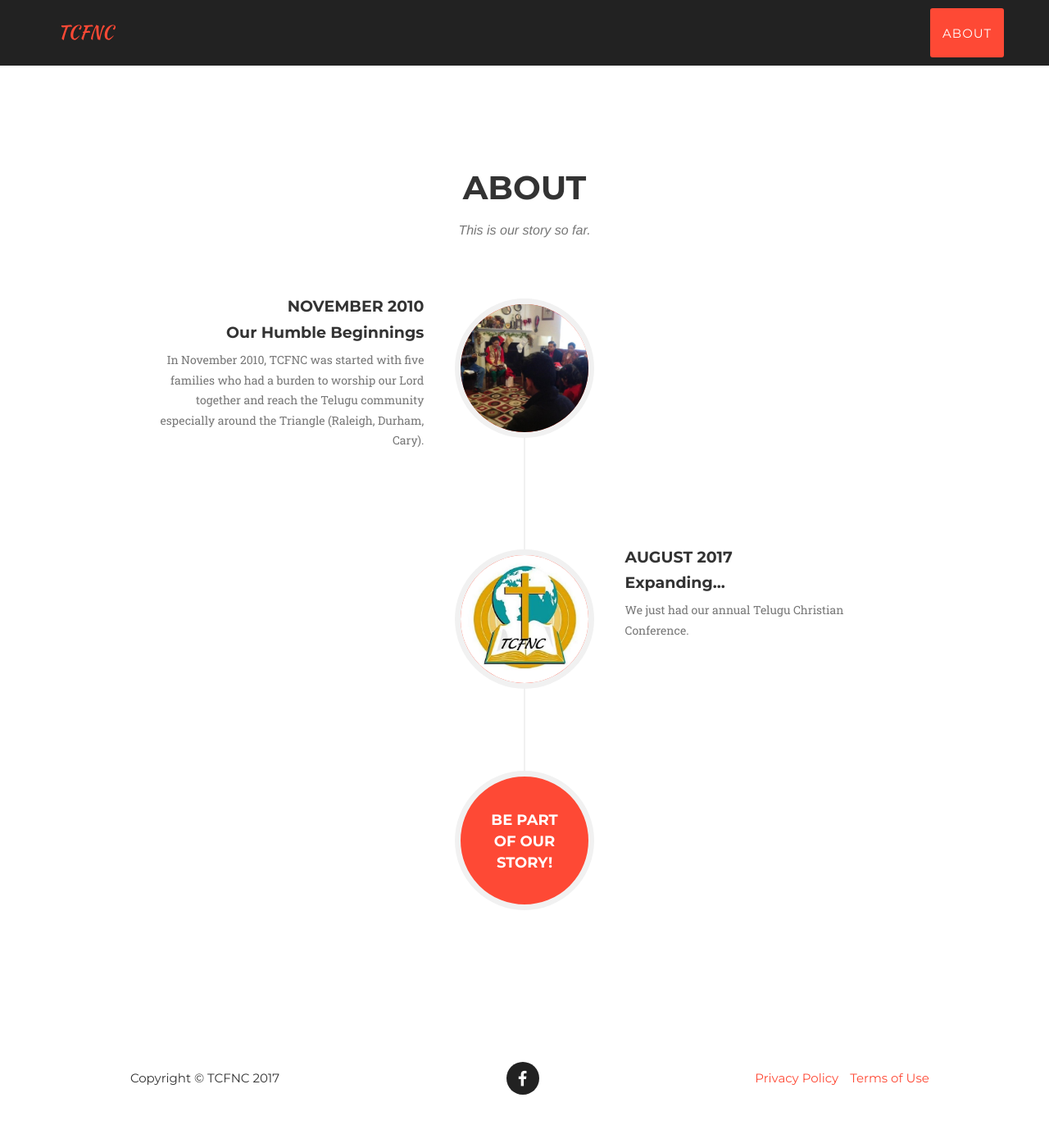
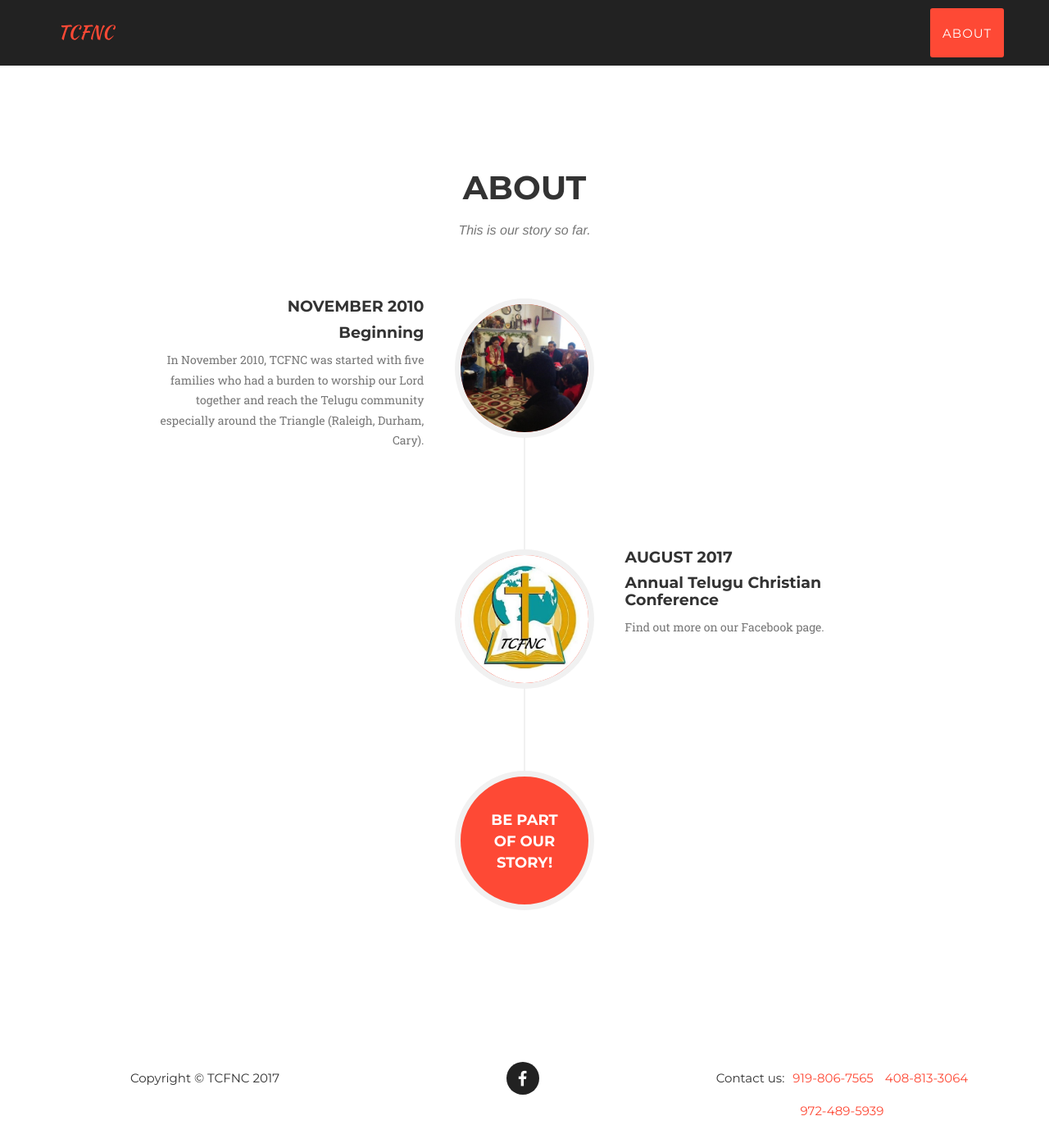
Before and after one commit to tcfnc/tcfnc.github.io, a Jekyll site: the page built from index.html, in a window 1280 px wide and 1400 px high, scrolled down 701 px. Shown: the whole window at 82% size. Built offline with Jekyll 4.4.1, drawn with Linux system fonts in a browser that asks for light colours; some web fonts are replaced; before the commit the page ends 2061 px from its top, so only the background shows below that.

Commit message:
added contact info

```diff
--- a/_includes/about.html
+++ b/_includes/about.html
@@ -17,7 +17,7 @@
                             <div class="timeline-panel">
                                 <div class="timeline-heading">
                                     <h4>November 2010</h4>
-                                    <h4 class="subheading">Our Humble Beginnings</h4>
+                                    <h4 class="subheading">Beginning</h4>
                                 </div>
                                 <div class="timeline-body">
                                     <p class="text-muted">In November 2010, TCFNC was started with five families who had a burden to worship our Lord together and reach the Telugu community especially around the Triangle (Raleigh, Durham, Cary).</p>
@@ -31,10 +31,10 @@
                             <div class="timeline-panel">
                                 <div class="timeline-heading">
                                     <h4>August 2017</h4>
-                                    <h4 class="subheading">Expanding...</h4>
+                                    <h4 class="subheading">Annual Telugu Christian Conference</h4>
                                 </div>
                                 <div class="timeline-body">
-                                    <p class="text-muted">We just had our annual Telugu Christian Conference.</p>
+                                    <p class="text-muted">Find out more on our Facebook page.</p>
                                 </div>
                             </div>
                         </li>
--- a/_includes/footer.html
+++ b/_includes/footer.html
@@ -14,10 +14,12 @@
                 </div>
                 <div class="col-md-4">
                     <ul class="list-inline quicklinks">
-                        <li><a href="#">Privacy Policy</a>
-                        </li>
-                        <li><a href="#">Terms of Use</a>
-                        </li>
+			<li>
+			Contact us:
+				<li> <a href="tel:+19198067565">919-806-7565</a> </li>
+				<li> <a href="tel:+14088133064">408-813-3064</a> </li>
+				<li> <a href="tel:+19724895939">972-489-5939</a> </li>
+			</li>
                     </ul>
                 </div>
             </div>
```
Also changed, not shown: _includes/team.html (added, +37 -0 lines), img/team/1.jpg (added), img/team/2.jpg (added), img/team/3.jpg (added).
